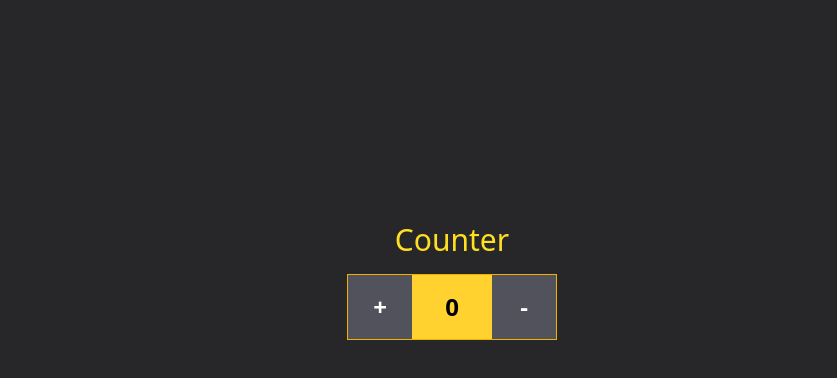
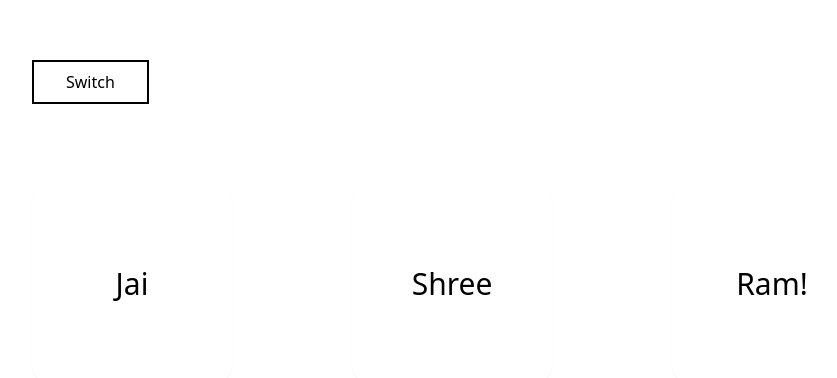
Before and after one commit to PrashantSHIV/React-Progress, a React (Vite) app: page / in a window 1280 px wide. Shown: the part 178-556 px from the top of the page, without its empty margins (188-1025 px from the left). Built offline with nearby package versions, Linux system fonts and the light colour scheme.

Commit message:
colorthemechanger

```diff
--- a/src/App.jsx
+++ b/src/App.jsx
@@ -1,8 +1,19 @@
+import { useState } from "react";
+import { ColorThemeSwitcher } from "./components/ColorThemeSwitcher";
 import { Counter } from "./components/Counter";
 
 function App(){
-  return <main className="h-[100vh] w-[100%] bg-zinc-800">
-    <Counter/>
+
+  function changeTheme(){
+    if (state == false){
+        setState(true)
+    }
+    else setState(false)
+  }
+  const [state,setState] = useState(false)
+
+  return <main className={`h-[100vh] w-[100%] ${state && 'bg-black'}`}>
+    <ColorThemeSwitcher state={state} changeTheme={changeTheme} />
   </main>
 }
 
--- /dev/null
+++ b/src/components/ColorThemeSwitcher.jsx
@@ -0,0 +1,12 @@
+export function ColorThemeSwitcher({state,changeTheme}){
+
+
+    return <main className={`${state && 'text-white'} absolute top-[50%] left-[50%] translate-[-50%] `}>
+        <button className="border-2 px-8 py-2 mb-20" onClick={()=>{changeTheme()}}>Switch</button>
+        <div className="cards flex gap-30 text-3xl">
+            <div className={`card flex justify-center items-center w-[200px] h-[200px] shadow-xs shadow-zinc-${state? 200:900} rounded-[20px] ${state && 'bg-black'}`}>Jai</div>
+            <div className={`card flex justify-center items-center w-[200px] h-[200px] shadow-xs shadow-zinc-${state? 200:900} rounded-[20px] ${state && 'bg-black'}`}>Shree</div>
+            <div className={`card flex justify-center items-center w-[200px] h-[200px] shadow-xs shadow-zinc-${state? 200:900} rounded-[20px] ${state && 'bg-black'}`}>Ram!</div>
+        </div>
+    </main>
+}
```
